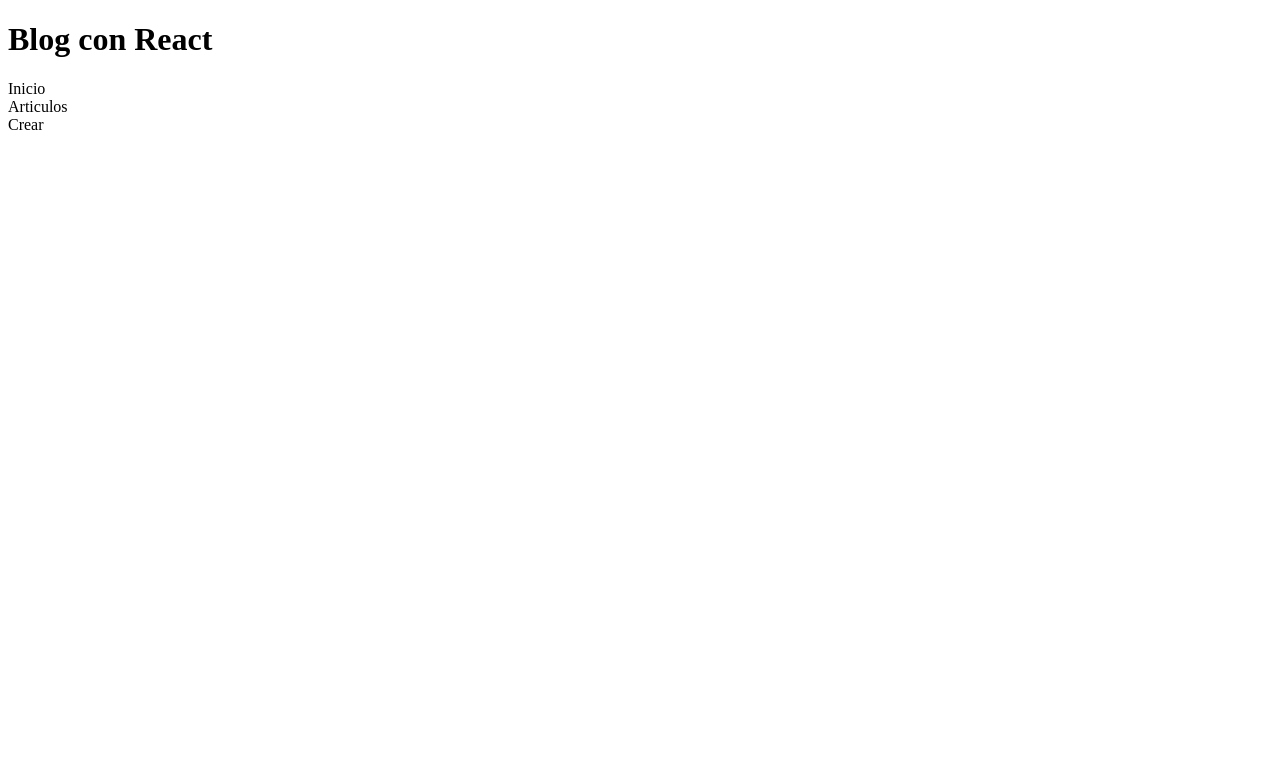
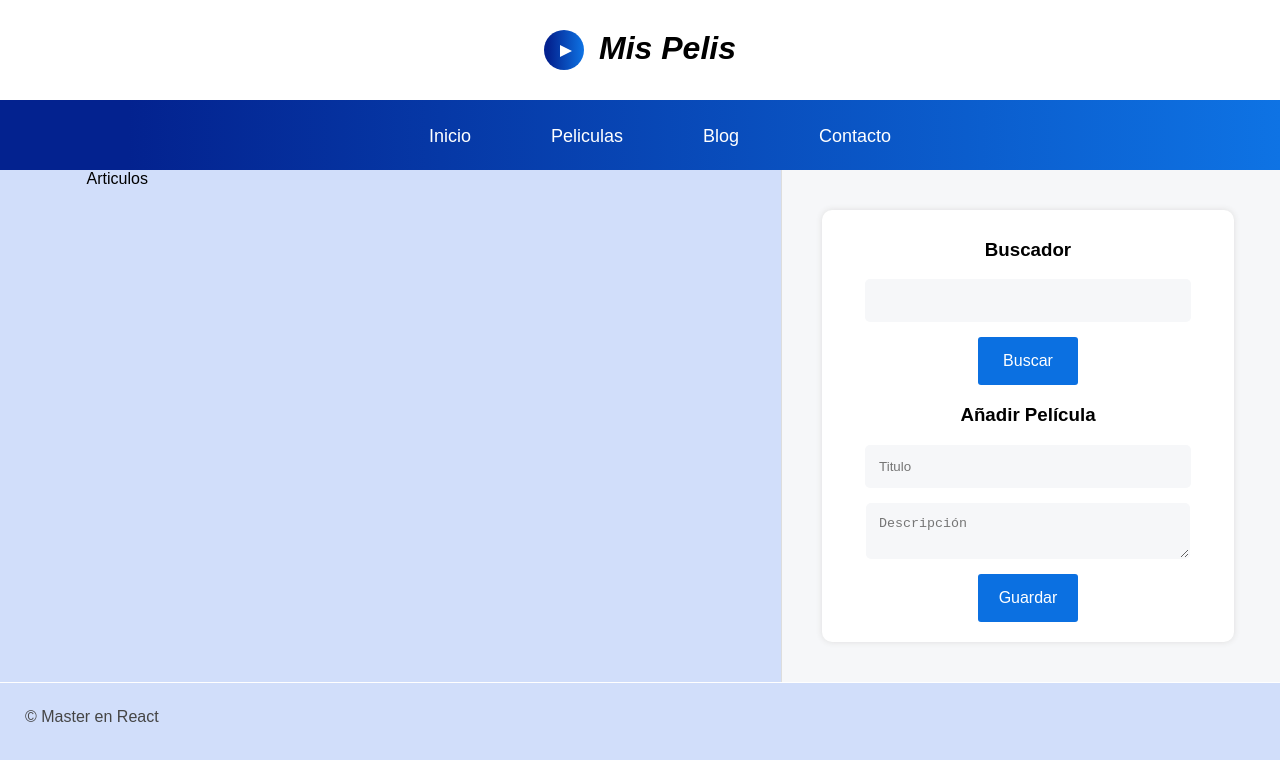
Before and after one commit to saulkurosaki/BLOG-PROJECT, a React (Vite) app in the folder proyecto-blog/: page /articulos in a window 1280 px wide. Shown: the top 760 px of the page. Built offline with nearby package versions, Linux system fonts and the light colour scheme.

Commit message:
Basic components structure Done

```diff
--- a/proyecto-blog/package.json
+++ b/proyecto-blog/package.json
@@ -11,7 +11,8 @@
   },
   "dependencies": {
     "react": "^18.2.0",
-    "react-dom": "^18.2.0"
+    "react-dom": "^18.2.0",
+    "react-router-dom": "^6.12.1"
   },
   "devDependencies": {
     "@types/react": "^18.0.37",
--- a/proyecto-blog/src/App.jsx
+++ b/proyecto-blog/src/App.jsx
@@ -2,16 +2,15 @@
 import { Inicio } from './components/pages/Inicio';
 import { Articulos } from './components/pages/Articulos';
 import { Crear } from './components/pages/Crear';
+import { Rutas } from './routing/Rutas';
 
 function App() {
 
   return (
-    <div className='App'>
-      <h1>Blog con React</h1>
+    <div className='layout'>
 
-      <Inicio />
-      <Articulos />
-      <Crear />
+      <Rutas />
+
     </div>
   )
 }
--- a/proyecto-blog/src/components/layout/Footer.jsx
+++ b/proyecto-blog/src/components/layout/Footer.jsx
@@ -2,6 +2,8 @@
 
 export const Footer = () => {
   return (
-    <div>Footer</div>
+    <footer className='footer'>
+      &copy; Master en React
+    </footer>
   )
 }
--- a/proyecto-blog/src/components/layout/Header.jsx
+++ b/proyecto-blog/src/components/layout/Header.jsx
@@ -2,6 +2,12 @@
 
 export const Header = () => {
   return (
-    <div>Header</div>
+    <header className='header'>
+      <div className='logo'>
+        <div className='play'></div>
+      </div>
+
+      <h1>Mis Pelis</h1>
+    </header>
   )
 }
--- a/proyecto-blog/src/components/layout/Nav.jsx
+++ b/proyecto-blog/src/components/layout/Nav.jsx
@@ -2,6 +2,13 @@
 
 export const Nav = () => {
   return (
-    <div>Nav</div>
+    <nav className='nav'>
+      <ul>
+        <li><a href='#'>Inicio</a></li>
+        <li><a href='#'>Peliculas</a></li>
+        <li><a href='#'>Blog</a></li>
+        <li><a href='#'>Contacto</a></li>
+      </ul>
+    </nav>
   )
 }
--- a/proyecto-blog/src/components/layout/Sidebar.jsx
+++ b/proyecto-blog/src/components/layout/Sidebar.jsx
@@ -2,6 +2,23 @@
 
 export const Sidebar = () => {
   return (
-    <div>Sidebar</div>
+    <aside className='lateral'>
+      <div className='search'>
+        <h3 className='title'>Buscador</h3>
+        <form>
+          <input type='text' id='search_field'/>
+          <button id='search'>Buscar</button>
+        </form>
+
+        <div className='add'>
+        <h3 className='title'>Añadir Película</h3>
+        <form>
+          <input type='text' id='title' placeholder='Titulo'/>
+          <textarea id='description' placeholder='Descripción'></textarea>
+          <input type='submit' id='save' value='Guardar'/>
+        </form>
+        </div>
+      </div>
+    </aside>
   )
 }
--- a/proyecto-blog/src/index.css
+++ b/proyecto-blog/src/index.css
@@ -1,69 +1,221 @@
-:root {
-  font-family: Inter, system-ui, Avenir, Helvetica, Arial, sans-serif;
-  line-height: 1.5;
-  font-weight: 400;
+/*ESTILOS GENERALES*/
 
-  color-scheme: light dark;
-  color: rgba(255, 255, 255, 0.87);
-  background-color: #242424;
-
-  font-synthesis: none;
-  text-rendering: optimizeLegibility;
-  -webkit-font-smoothing: antialiased;
-  -moz-osx-font-smoothing: grayscale;
-  -webkit-text-size-adjust: 100%;
+body{
+  background: #d1defa;
+  font-family: sans-serif, Arial, Helvetica;
+  text-align: center;
+  padding: 0px;
+  margin: 0px;
 }
 
-a {
-  font-weight: 500;
-  color: #646cff;
-  text-decoration: inherit;
-}
-a:hover {
-  color: #535bf2;
+.layout{
+  width: 100%;
+  height: auto;
+
+  display: grid;
+  grid-template-areas:
+      "header header header header"
+      "nav nav nav nav"
+      "content content content lateral"
+      "footer footer footer footer"
+  ;
+  grid-template-rows: 100px 70px auto 70px;
 }
 
-body {
-  margin: 0;
+/*ESTILOS CABECERA*/
+
+.header{
+  grid-area: header;
+
+  background: white;
+  text-align: left;
+  font-style: italic;
+
   display: flex;
-  place-items: center;
-  min-width: 320px;
-  min-height: 100vh;
+  justify-content: center;
 }
 
-h1 {
-  font-size: 3.2em;
-  line-height: 1.1;
+.logo{
+  background: linear-gradient(90deg, #03228f 10%, #0e73e4 100%);
+  width: 40px;
+  height: 40px;
+  border-radius: 300px;
+  margin-top: 30px;
 }
 
-button {
-  border-radius: 8px;
-  border: 1px solid transparent;
-  padding: 0.6em 1.2em;
-  font-size: 1em;
-  font-weight: 500;
-  font-family: inherit;
-  background-color: #1a1a1a;
-  cursor: pointer;
-  transition: border-color 0.25s;
-}
-button:hover {
-  border-color: #646cff;
-}
-button:focus,
-button:focus-visible {
-  outline: 4px auto -webkit-focus-ring-color;
+.play{
+  width: 0;
+  height: 0;
+  margin-top: 15px;
+  margin-left: 16px;
+  border-left: 12px solid white;
+  border-top: 6px solid transparent;
+  border-bottom: 6px solid transparent;
 }
 
-@media (prefers-color-scheme: light) {
-  :root {
-    color: #213547;
-    background-color: #ffffff;
+.header h1{
+  margin-left: 15px;
+  margin-top: 30px;
+}
+
+/*ESTILOS DE LA BARRA DE NAVEGACIÓN*/
+
+.nav{
+  grid-area: nav;
+  background: linear-gradient(90deg, #03228f 10%, #0e73e4 100%);
+}
+
+.nav > ul {
+  display: flex;
+  justify-content: center;
+  align-items: center;
+  list-style: none;
+}
+
+.nav li{
+  padding: 10px;
+}
+
+.nav a {
+  display: block;
+  margin-left: 30px;
+  margin-right: 30px;
+  font-size: 18px;
+  font-weight: lighter;
+  color: white;
+  text-decoration: none;
+  transition: all 300ms;
+}
+
+.nav a:hover{
+  transform: scale(1.1, 1.1);
+}
+
+/*ESTILOS PARA EL CONTENIDO PRINCIPAL*/
+
+.content{
+  grid-area: content;
+  background: #f6f7f9;
+
+  display: flex;
+  flex-flow: row wrap;
+  justify-content: flex-start;
+  align-items: flex-start;
+  flex-grow: 1;
+}
+
+.articulo-item{
+  flex-grow: 1;
+  background: white;
+  border-radius: 10px;
+  box-shadow: 0px 0px 6px #ddd;
+  margin: 20px;
+  padding-top: 60px;
+  padding-bottom: 60px;
+  padding-left: 25px;
+  padding-right: 25px;
+}
+
+button,
+input[type="submit"],
+input[type="button"]{
+  width: 100px;
+  background: #0b70e1;
+  color: white;
+  border: 0;
+  outline: 0;
+  padding:15px;
+  border-radius: 3px;
+  margin-top:15px;
+  text-transform: capitalize;
+  font-size: 16px;
+  font-weight: 500;
+  cursor: pointer;
+  transition: all 300ms;
+}
+
+.articulo-item .edit {
+  margin-right: 7px;
+}
+
+.articulo-item .edit:hover{
+  background: #e77b00;
+}
+
+.articulo-item .delete:hover{
+  background: #9b0202;
+}
+
+/*ESTILOS BARRA LATERAL*/
+
+.lateral{
+  grid-area: lateral;
+  background: #f6f7f9;
+  border-left: 1px solid #ddd;
+  padding: 20px;
+}
+
+.lateral > div{
+  box-sizing: border-box;
+  width: 90%;
+  margin: 20px;
+  padding: 20px;
+  padding-top: 10px;
+  background: white;
+  border-radius: 10px;
+  box-shadow: 0px 0px 6px #ddd;
+}
+
+.lateral input[type="text"],
+.lateral input[type="text"],
+.lateral textarea,
+.edit_form input[type="text"],
+.edit_form input[type="text"],
+.edit_form textarea
+{
+  display: block;
+  margin: 0 auto;
+  margin-top: 15px;
+  padding: 12px;
+  border-radius: 5px;
+  background: #f6f7f9;
+  color: #454545;
+  width: 80%;
+  opacity: 4;
+  outline: 0;
+  border-color: transparent;
+}
+
+.edit_form{
+  border-top: 1px solid #ddd;
+  margin-top: 10px;
+}
+
+/*ESTILOS PARA EL PIE DE PÁGINA*/
+.footer{
+  grid-area: footer;
+
+  background: #d1defa;
+  color: #454545;
+  border-top: 1px solid white;
+  text-align: left;
+  line-height: 68px;
+  padding-left: 25px;
+}
+
+.footer a{
+  color: #0b468a;
+  text-decoration: none;
+}
+
+@media (max-width: 1085px){
+  .content {
+      flex-flow: column wrap;
+      justify-content: center;
+      align-items: center;
   }
-  a:hover {
-    color: #747bff;
-  }
-  button {
-    background-color: #f9f9f9;
+
+  .articulo-item{
+      width: 80%;
   }
 }
--- a/proyecto-blog/src/main.jsx
+++ b/proyecto-blog/src/main.jsx
@@ -1,6 +1,7 @@
 import React from 'react';
 import ReactDOM from 'react-dom/client';
 import App from './App.jsx';
+import './index.css';
 
 ReactDOM.createRoot(document.getElementById('root')).render(
   <App />,
--- /dev/null
+++ b/proyecto-blog/src/routing/Rutas.jsx
@@ -0,0 +1,32 @@
+import React from "react";
+import { Routes, Route, BrowserRouter, Navigate } from 'react-router-dom';
+import { Inicio } from "../components/pages/Inicio";
+import { Articulos } from "../components/pages/Articulos";
+import { Header } from "../components/layout/Header";
+import { Nav } from "../components/layout/Nav";
+import { Sidebar } from "../components/layout/Sidebar";
+import { Footer } from "../components/layout/Footer";
+
+export const Rutas = () => {
+  return (
+    <BrowserRouter>
+        {/* LAYOUT */}
+        <Header />
+        <Nav />
+
+        {/* Contenido central y Rutas */}
+        <section>
+            <Routes>
+                <Route path="/" element={<Inicio />}/>
+                <Route path="/inicio" element={<Inicio />}/>
+                <Route path="/articulos" element={<Articulos />}/>
+            </Routes>
+        </section>
+
+        <Sidebar />
+
+        <Footer />
+
+    </BrowserRouter>
+  );
+};
```
Also changed, not shown: 1 other file (tests, documents, lock files or other folders).
